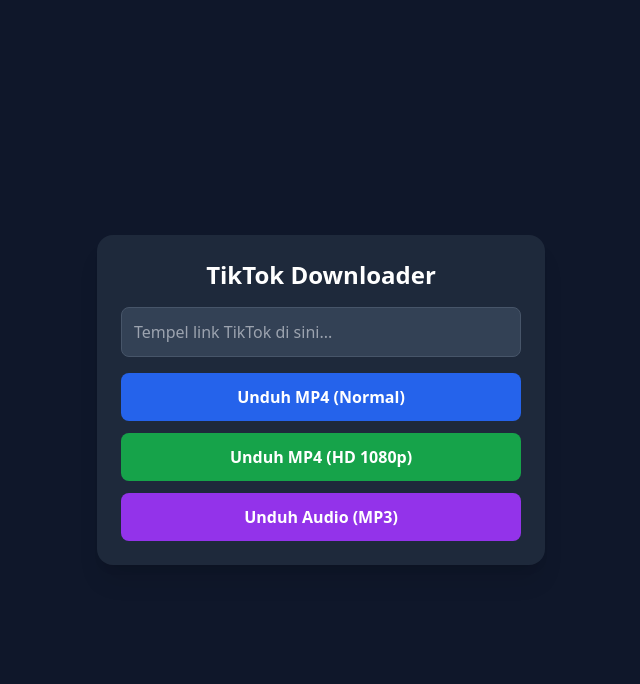
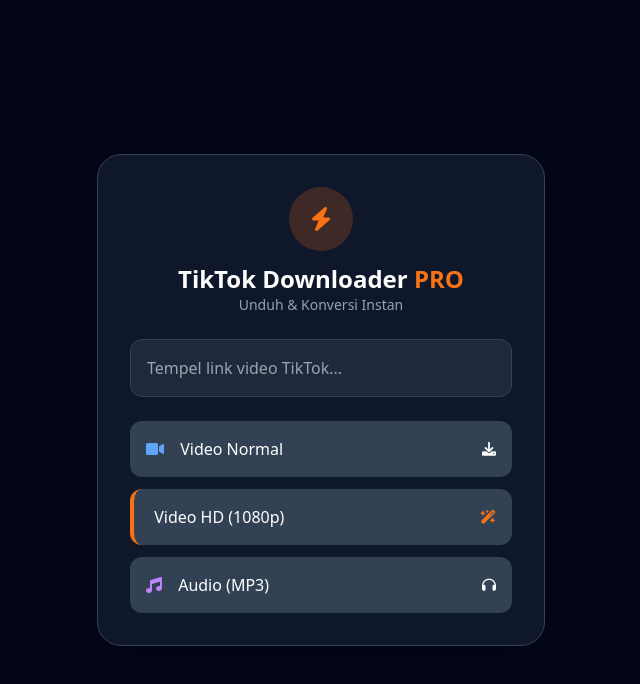
Before and after one commit to mrhsx15-netizen/tiktok-downloader, a plain HTML site: page index.html in a window 1280 px wide. Shown: the whole page, without its empty margins (319-959 px from the left). Drawn offline with nearby package versions, Linux system fonts and the light colour scheme.

Commit message:
Update index.html

```diff
--- a/index.html
+++ b/index.html
@@ -3,39 +3,52 @@
 <head>
     <meta charset="UTF-8">
     <meta name="viewport" content="width=device-width, initial-scale=1.0">
-    <title>TikTok Downloader HD</title>
+    <title>TikTok Downloader PRO</title>
     <script src="https://cdn.tailwindcss.com"></script>
+    <!-- Tambahan Ikon -->
+    <link rel="stylesheet" href="https://cdnjs.cloudflare.com/ajax/libs/font-awesome/6.0.0/css/all.min.css">
 </head>
-<body class="bg-slate-900 text-white min-h-screen flex flex-col items-center justify-center p-4">
+<body class="bg-slate-950 text-white min-h-screen flex flex-col items-center justify-center p-4">
 
-    <div class="w-full max-w-md bg-slate-800 p-6 rounded-2xl shadow-xl">
-        <h1 class="text-2xl font-bold text-center mb-4">TikTok Downloader</h1>
+    <div class="w-full max-w-md bg-slate-900 border border-slate-700 p-8 rounded-3xl shadow-2xl">
+        <!-- Judul & Ikon -->
+        <div class="text-center mb-6">
+            <div class="bg-orange-500/20 w-16 h-16 rounded-full flex items-center justify-center mx-auto mb-3">
+                <i class="fas fa-bolt text-orange-500 text-2xl"></i>
+            </div>
+            <h1 class="text-2xl font-bold">TikTok Downloader <span class="text-orange-500">PRO</span></h1>
+            <p class="text-slate-400 text-sm">Unduh & Konversi Instan</p>
+        </div>
 
-        <input type="text" id="urlInput" placeholder="Tempel link TikTok di sini..."
-               class="w-full p-3 rounded-lg bg-slate-700 border border-slate-600 focus:outline-none focus:border-blue-500 mb-4">
+        <input type="text" id="urlInput" placeholder="Tempel link video TikTok..."
+               class="w-full p-4 rounded-xl bg-slate-800 border border-slate-700 focus:outline-none focus:border-orange-500 mb-6">
 
-        <div class="grid grid-cols-1 gap-3">
-            <button onclick="download('normal')" class="bg-blue-600 hover:bg-blue-500 p-3 rounded-lg font-semibold transition">
-                Unduh MP4 (Normal)
+        <div class="space-y-3">
+            <button onclick="proses('normal')" class="w-full bg-slate-700 hover:bg-slate-600 p-4 rounded-xl font-medium flex items-center justify-between transition">
+                <span><i class="fas fa-video mr-3 text-blue-400"></i> Video Normal</span>
+                <i class="fas fa-download text-sm"></i>
             </button>
-            <button onclick="download('hd')" class="bg-green-600 hover:bg-green-500 p-3 rounded-lg font-semibold transition">
-                Unduh MP4 (HD 1080p)
+            <button onclick="proses('hd')" class="w-full bg-slate-700 hover:bg-slate-600 p-4 rounded-xl font-medium flex items-center justify-between transition border-l-4 border-orange-500">
+                <span><i class="fas fa-hd text-mr-3 text-green-400"></i> Video HD (1080p)</span>
+                <i class="fas fa-wand-magic-sparkles text-sm text-orange-500"></i>
             </button>
-            <button onclick="download('mp3')" class="bg-purple-600 hover:bg-purple-500 p-3 rounded-lg font-semibold transition">
-                Unduh Audio (MP3)
+            <button onclick="proses('mp3')" class="w-full bg-slate-700 hover:bg-slate-600 p-4 rounded-xl font-medium flex items-center justify-between transition">
+                <span><i class="fas fa-music mr-3 text-purple-400"></i> Audio (MP3)</span>
+                <i class="fas fa-headphones text-sm"></i>
             </button>
         </div>
     </div>
 
     <script>
-        function download(type) {
+        function proses(type) {
             const url = document.getElementById('urlInput').value;
-            if (!url) {
-                alert("Masukkan link dulu ya!");
-                return;
-            }
-            // Kamu bisa menyambungkan ini dengan API downloader favoritmu
-            alert("Memproses unduhan: " + type + " untuk link: " + url);
+            if (!url) { alert("Masukkan link dulu!"); return; }
+
+
+            let targetUrl = "https://ssstik.io/id?url=" + encodeURIComponent(url);
+            if(type === 'mp3') targetUrl = "https://snapsave.app/id";
+
+            window.open(targetUrl, "_blank");
         }
     </script>
 </body>
```
